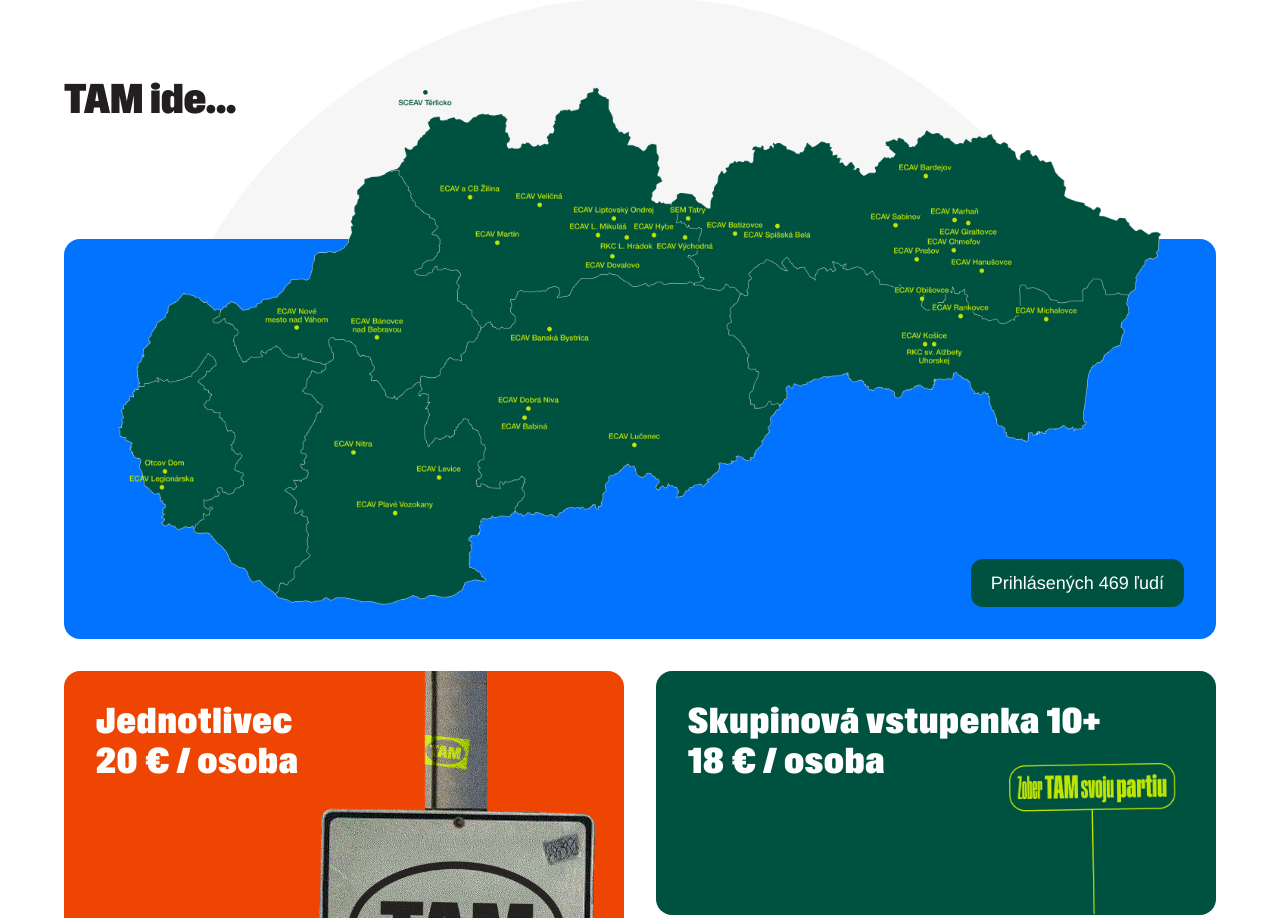
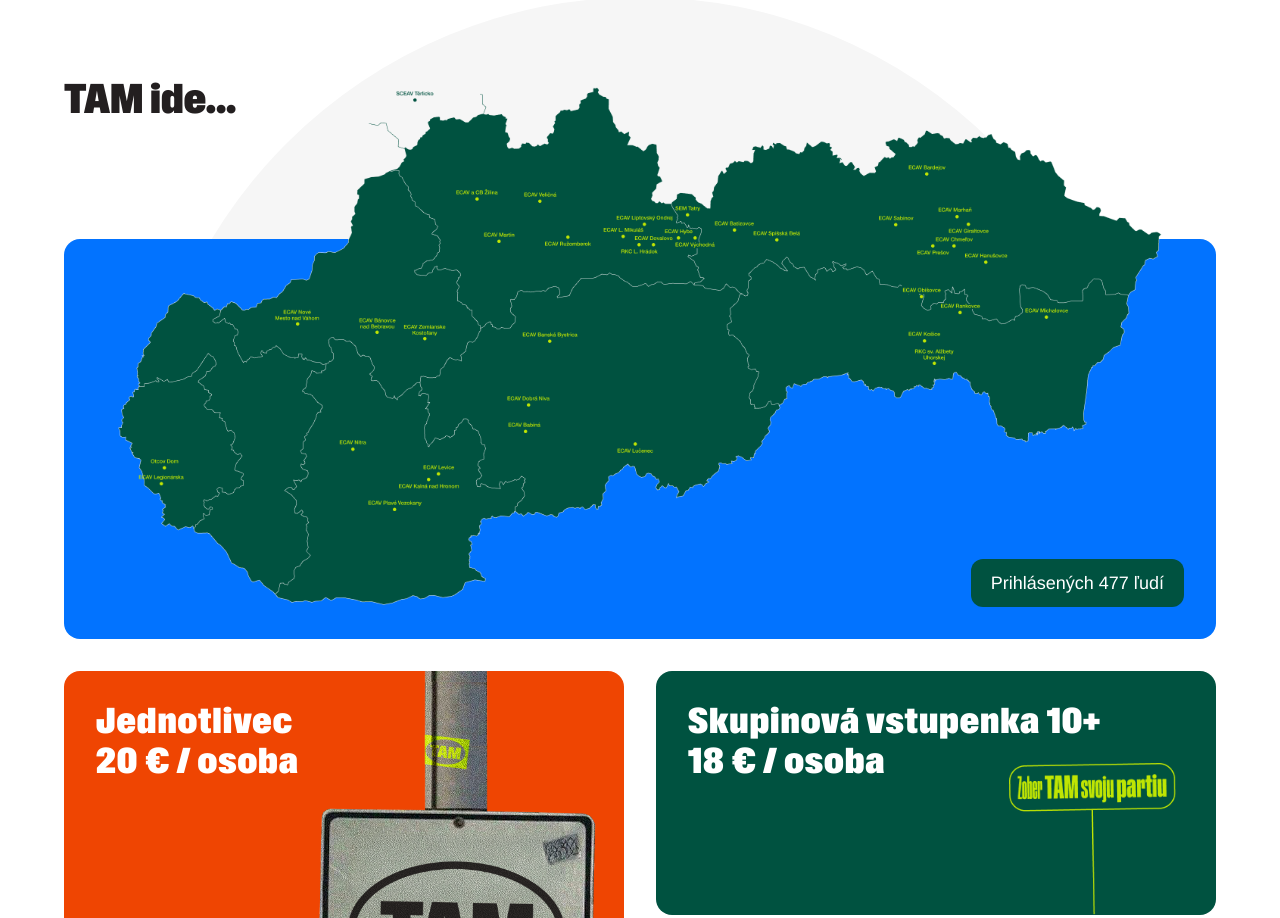
Before and after one commit to marusky/tam, a website: page index.html in a window 1280 px wide. Shown: the part 861-1779 px from the top of the page. Drawn offline with Linux system fonts and the light colour scheme.

Commit message:
map v5 and minor updates

```diff
--- a/index.html
+++ b/index.html
@@ -89,8 +89,8 @@
       <div class="bg-[#F6F6F6] w-60 h-60 sm:w-120 sm:h-120 md:w-160 md:h-160 lg:w-220 lg:h-220 xl:w-250 xl:h-250 absolute left-1/2 -translate-x-1/2 top-0 rounded-full -z-10"></div>
       <h2 class="mt-4 sm:mt-10 xl:mt-20 font-gravity text-xl md:text-3xl xl:text-[2.6rem]">TAM ide...</h2>
       <div class="mt-8 sm:mt-16 md:mt-20 lg:mt-24 xl:mt-28 w-full h-40 sm:h-60 md:h-65 lg:h-90 xl:h-100 rounded-2xl bg-[#0273FF] z-0 flex justify-end items-end p-4 xl:p-8 relative">
-        <img src='assets/map-v4.png' alt='' class="absolute left-1/2 -translate-x-1/2 -top-12 sm:-top-20 md:-top-28 xl:-top-38 w-100 sm:w-150 md:w-170 lg:w-220 xl:w-265 px-2">
-        <div class="px-5 py-2.5 rounded-xl text-sm xl:text-lg text-white bg-[#005240]">Prihlásených 469 ľudí</div>
+        <img src='assets/map-v5.png' alt='' class="absolute left-1/2 -translate-x-1/2 -top-12 sm:-top-20 md:-top-28 xl:-top-38 w-100 sm:w-150 md:w-170 lg:w-220 xl:w-265 px-2">
+        <div class="px-5 py-2.5 rounded-xl text-sm xl:text-lg text-white bg-[#005240]">Prihlásených 477 ľudí</div>
       </div>
     </div>
     <div class="mt-8 grid md:grid-cols-2 md:grid-rows-2 text-white gap-6 xl:gap-8">
@@ -329,6 +329,7 @@
           <li><a href="https://www.instagram.com/stretnutie_tam/" target="_blank" rel="noopener nofollow noreferrer">Instagram</a></li>
           <li><a href="https://www.facebook.com/profile.php?id=61585961500047" target="_blank" rel="noopener nofollow noreferrer">Facebook</a></li>
           <li><a href="https://www.tiktok.com/@tam95903" target="_blank" rel="noopener nofollow noreferrer">TikTok</a></li>
+          <li><a href="https://www.youtube.com/@stretnutie_tam" target="_blank" rel="noopener nofollow noreferrer">YouTube</a></li>
         </ul>
       </div>
       <div class="flex-1">
```
Also changed, not shown: info.html (+3 -2 lines), assets/map-v5.png (added).
